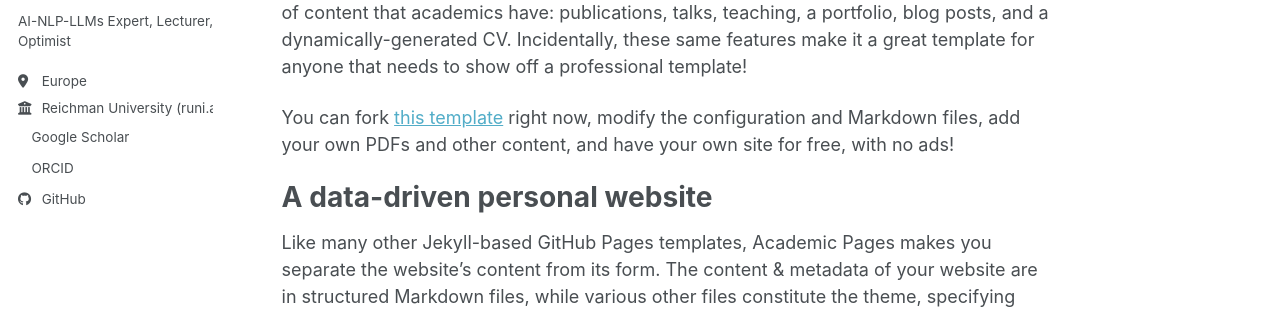
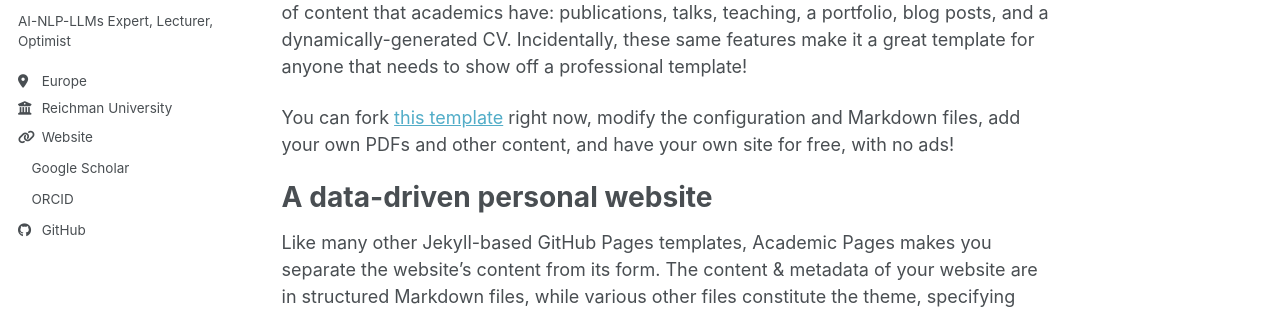
Before and after one commit to saharmilis/sahar.milis, a Jekyll site: the page built from _pages/about.md, in a window 1280 px wide. Shown: the part 307-621 px from the top of the page. Built offline with Jekyll 4.4.1, drawn with Linux system fonts in a browser that asks for light colours; a style sheet for code colours, icons or effects is not loaded; some of the changed lines change nothing that is shown.

Commit message:
Update _config.yml

```diff
--- a/_config.yml
+++ b/_config.yml
@@ -28,8 +28,8 @@ author:
   pronouns         : # example: "she/her"
   bio              : "AI-NLP-LLMs Expert, Lecturer, Optimist"
   location         : "Europe"
-  employer         : "Reichman University (runi.ac.il)"
-  uri              : # URL
+  employer         : "Reichman University"
+  uri              : "runi.ac.il"
   email            :
 
   # Academic websites
```
